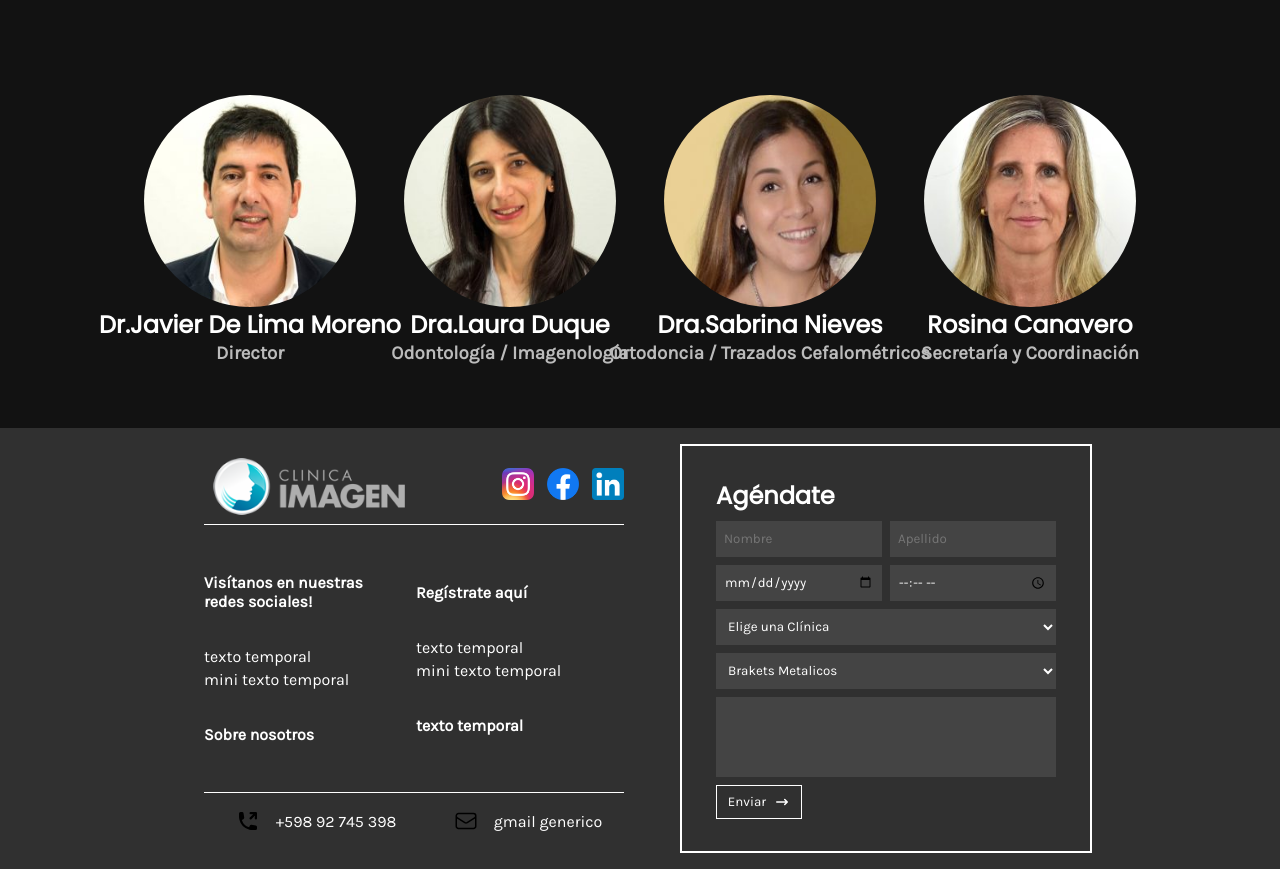
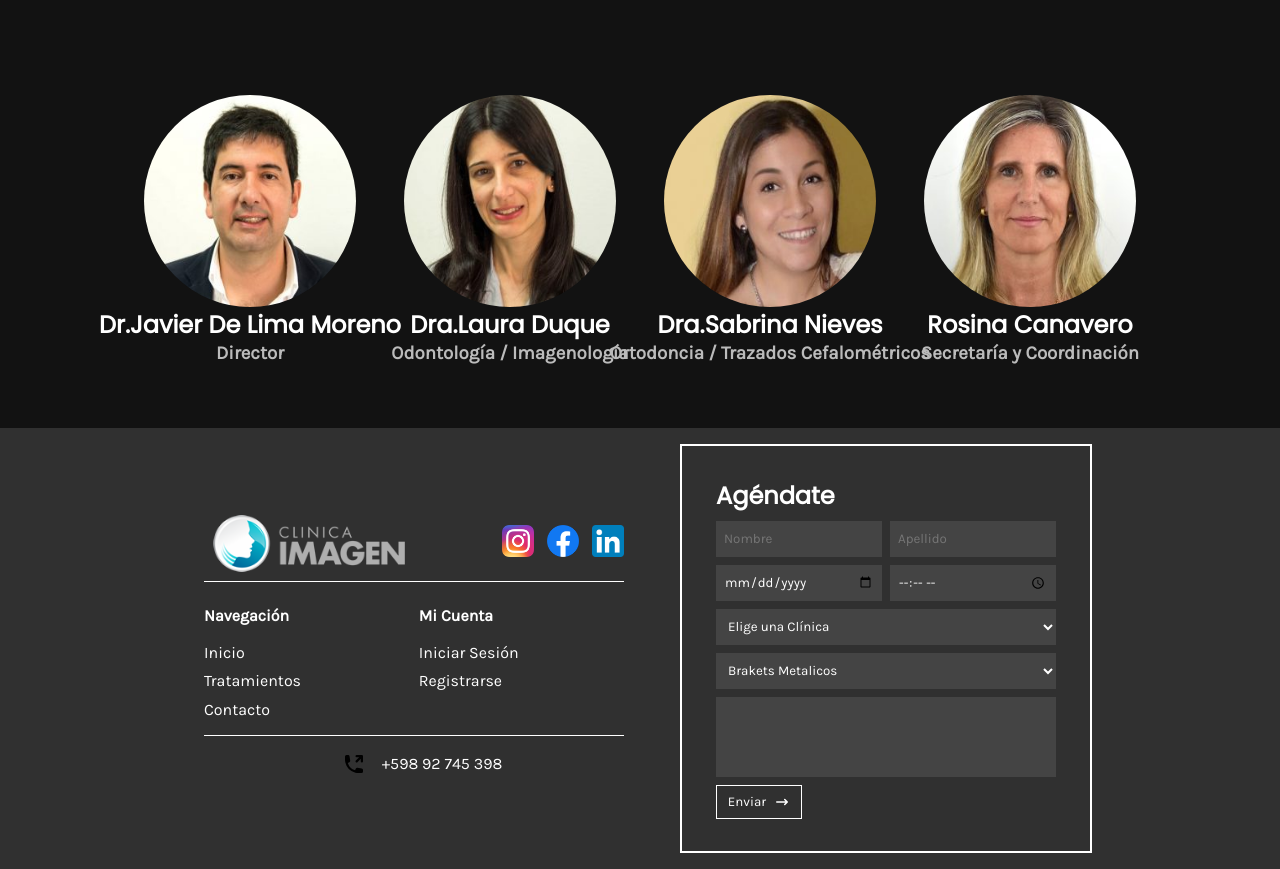
Before and after one commit to HydraSrl/Clinica-Imagen, a PHP site: page / in a window 1280 px wide. Shown: the part 1341-2210 px from the top of the page. Run offline with PHP 8.4, Linux system fonts and the light colour scheme; the visitor is signed in with stand-in values (Sample User, id 1).

Commit message:
cambios en tratamientos y landing page

```diff
--- a/src/front/includes/footer.php
+++ b/src/front/includes/footer.php
@@ -10,16 +10,15 @@
             </div>
             <div class="middle-footer1">
                 <div>
-                    <p class="text-apart-middle-footer">Visítanos en nuestras <br> redes sociales! </p>
-                    <p>texto temporal </p>
-                    <p>mini texto temporal </p>
-                    <a class="text-apart-middle-footer" href="pages/contacto.html">Sobre nosotros</a>
+                    <p class="text-apart-middle-footer">Navegación</p>
+                    <a href="index.php">Inicio</a>
+                    <a href="index.php?page=tratamientos">Tratamientos</a>
+                    <a href="index.php?page=contacto">Contacto</a>
                 </div>
                 <div>
-                    <p class="text-apart-middle-footer">Regístrate aquí </p>
-                    <p>texto temporal </p>
-                    <p>mini texto temporal </p>
-                    <p class="text-apart-middle-footer">texto temporal </p>
+                    <p class="text-apart-middle-footer">Mi Cuenta</p>
+                    <a href="index.php?page=login">Iniciar Sesión</a>
+                    <a href="index.php?page=register">Registrarse</a>
                 </div>
             </div>
             <div class="lower-footer1">
@@ -29,12 +28,6 @@
                         <path d="M9.22 5.72a.75.75 0 0 0 1.06 1.06l2.22-2.22v1.69a.75.75 0 0 0 1.5 0v-3.5a.75.75 0 0 0-.75-.75h-3.5a.75.75 0 0 0 0 1.5h1.69L9.22 5.72Z" />
                     </svg>
                     <p>+598 92 745 398</p>
-                </nav>
-                <nav><img src="">
-                    <svg xmlns="http://www.w3.org/2000/svg" class="bottom-footer-icons" fill="none" viewBox="0 0 24 24" stroke-width="1.5" stroke="currentColor" class="size-6">
-                        <path stroke-linecap="round" stroke-linejoin="round" d="M21.75 6.75v10.5a2.25 2.25 0 0 1-2.25 2.25h-15a2.25 2.25 0 0 1-2.25-2.25V6.75m19.5 0A2.25 2.25 0 0 0 19.5 4.5h-15a2.25 2.25 0 0 0-2.25 2.25m19.5 0v.243a2.25 2.25 0 0 1-1.07 1.916l-7.5 4.615a2.25 2.25 0 0 1-2.36 0L3.32 8.91a2.25 2.25 0 0 1-1.07-1.916V6.75" />
-                    </svg>
-                    <p>gmail generico</p>
                 </nav>
             </div>
         </section>
--- a/src/front/pages/inicio.php
+++ b/src/front/pages/inicio.php
@@ -4,9 +4,9 @@
     <!-- Hero section -->
     <section id="hero-main">
         <article style="font-family: 'Poppins';" class="slide-in-R hero-article">
-            <h1>ESTUDIOS DE LA <br><span class="highlight">MÁS ALTA CALIDAD</span></h1>
-            <p>Clinica Imagen inicia sus actividades en el año 2015, con el concepto principal de cuidar a nuestros pacientes, logrando estudios de la más alta calidad con la mínima radiación posible.</p>
-            <button class="hero-button" onclick="window.location='index.php?page=perfil'">Agendate para consulta</button>
+            <h1>TU BIENESTAR, <br><span class="highlight">NUESTRA PRIORIDAD</span></h1>
+            <p>En Clínica Imagen, combinamos tecnología de vanguardia con un trato cercano y personalizado. Cuidamos de ti en cada paso, garantizando diagnósticos precisos y la máxima seguridad para tu salud.</p>
+            <button class="hero-button" onclick="window.location='#grid-section-main'">Agendate para consulta</button>
         </article>
         <img class="parallax" src="/front/img/hero1.webp">
     </section>
--- a/src/front/pages/perfil.php
+++ b/src/front/pages/perfil.php
@@ -34,9 +34,9 @@ $inicial = !empty($userData['nombre']) ? strtoupper(substr($userData['nombre'],
         <div class="profile-content">
             <h2>Mis Próximas Citas</h2>
             <ul class="appointments-list">
-                <li>Control de Ortodoncia - 25 de Octubre, 2024 - 15:30</li>
-                <li>Limpieza Dental - 15 de Noviembre, 2024 - 10:00</li>
-                <li>Consulta General - 10 de Diciembre, 2024 - 09:00</li>
+                <li></li>
+                <li>No disponible</li>
+                <li></li>
             </ul>
         </div>
     </div>
--- a/src/front/styles/styles.css
+++ b/src/front/styles/styles.css
@@ -816,11 +816,11 @@ footer {
     display: flex;
     flex-direction: column;
     align-items: center;
-    justify-content: space-between;
+    justify-content: center;
     box-sizing: border-box;
     margin: 1rem;
     div{
-        gap: 0.25rem;
+        gap: 0.6rem;
         display: flex;
         box-sizing: border-box;
     }
@@ -856,8 +856,8 @@ footer {
 .middle-footer1 {
     width: 100%;
     display: flex;
-    align-items: center;
-    justify-content: space-between;
+    align-items: left;
+    justify-content: left;
     padding: 1rem 0;
     * {
         margin: 0;
@@ -871,7 +871,7 @@ footer {
 }
 
 .text-apart-middle-footer {
-    padding: 2rem 0;
+    padding: 0.5rem 0;
     font-weight: bold;
 }
 
```
Also changed, not shown: src/front/pages/tratamientos.php (+2 -5 lines), src/front/styles/tratamientos.css (+11 -10 lines).
